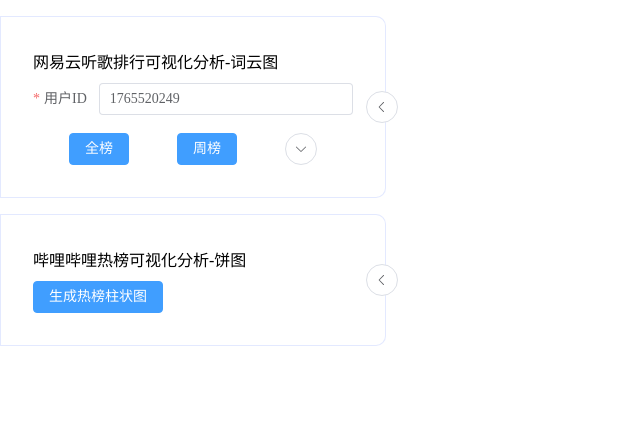
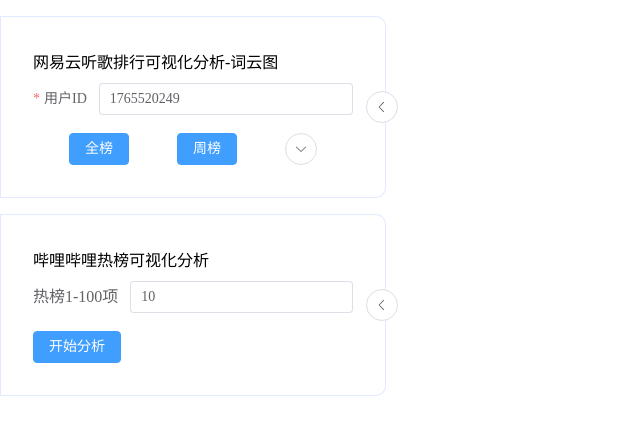
Before and after one commit to baizhi958216/neteasegen-frontend, a Vue app: page / in a window 1280 px wide. Shown: the top 434 px of the page, without its empty margins (0-640 px from the left). Built offline with nearby package versions, Linux system fonts and the light colour scheme; a web font is replaced by a local one.

Commit message:
feat: 热榜新增前x项分析
Signed-off-by: baizhi958216 <1475289190@qq.com>

```diff
--- a/src/components/transparentbar/index.vue
+++ b/src/components/transparentbar/index.vue
@@ -1,8 +1,12 @@
 <template>
   <div class="iform2" v-loading="status">
-    <div style="margin-bottom: 10px">哔哩哔哩热榜可视化分析-饼图</div>
+    <div style="margin-bottom: 10px">哔哩哔哩热榜可视化分析</div>
 
-    <el-button @click="createHandle" type="primary">生成热榜柱状图</el-button>
+      <el-form-item label="热榜1-100项">
+        <el-input v-model="topNum" placeholder="热榜为前10" />
+      </el-form-item>
+
+    <el-button @click="createHandle" type="primary">开始分析</el-button>
 
     <div class="boxhidden">
       <el-button :icon="ArrowHiddenIcon" circle @click="hiddenhandle" />
@@ -29,17 +33,24 @@
   }
 };
 
+const topNum = ref(10)
+
 const createHandle = async () => {
   const netease = document.querySelector(".netease") as HTMLElement;
-  status.value = true
+  status.value = true;
   fetch("http://localhost:8000/bilibilihot")
     .then((res) => res.json())
     .then((data) => {
-      const viewdata: { value: string; name: string }[] = [];
-      data.data.list.slice(0, 10).map((el: any) => {
+      const viewdata: {
+        value: string | number;
+        name: string;
+        short_link_v2: string;
+      }[] = [];
+      data.data.list.slice(0, topNum.value).map((el: any) => {
         viewdata.push({
           value: el.stat.view,
           name: el.title,
+          short_link_v2: el.short_link_v2,
         });
       });
       const option = {
@@ -71,7 +82,10 @@
       };
       const chart = init(netease);
       chart.setOption(option);
-      status.value = false
+      chart.on("click", (param: any) => {
+        window.open(param.data.short_link_v2);
+      });
+      status.value = false;
     });
 };
 </script>
```
